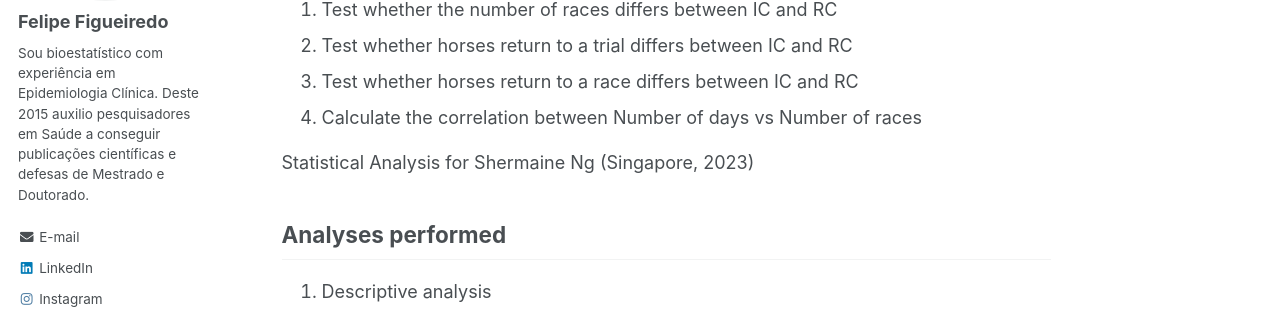
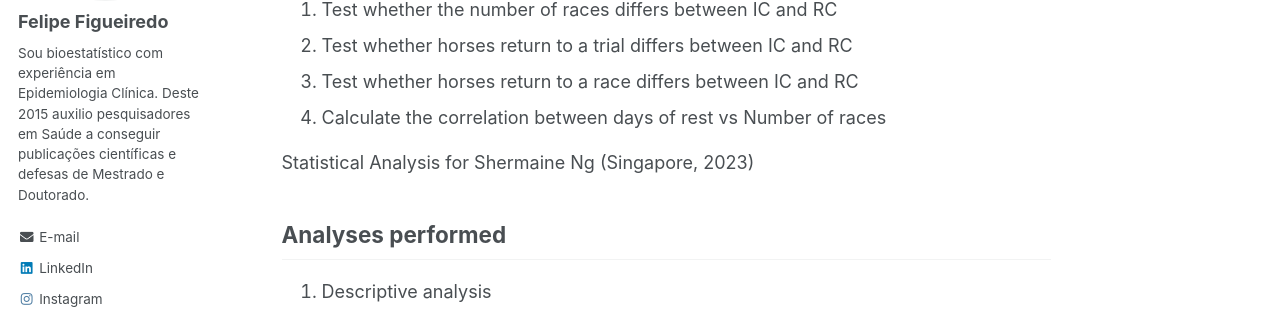
Before and after one commit to philsf-biostat/philsf-biostat.github.io, a Jekyll site: the page built from _posts/2023-02-03-SAR-2023-006.md, in a window 1280 px wide and 900 px high. Shown: the part 292-601 px from the top of the window. Built offline with Jekyll 4.4.1, drawn with Linux system fonts in a browser that asks for light colours; some web fonts are replaced.

Commit message:
fix secondary objective in SAR-2023-006

```diff
--- a/_posts/2023-02-03-SAR-2023-006.md
+++ b/_posts/2023-02-03-SAR-2023-006.md
@@ -16,7 +16,7 @@ tags:
 1. Test whether the number of races differs between IC and RC
 1. Test whether horses return to a trial differs between IC and RC
 1. Test whether horses return to a race differs between IC and RC
-1. Calculate the correlation between Number of days vs Number of races
+1. Calculate the correlation between days of rest vs Number of races
 <!-- 1. Test whether horses from most trainers race at a different rate than one specific trainer -->
 
 Statistical Analysis for Shermaine Ng (Singapore, 2023)
```
